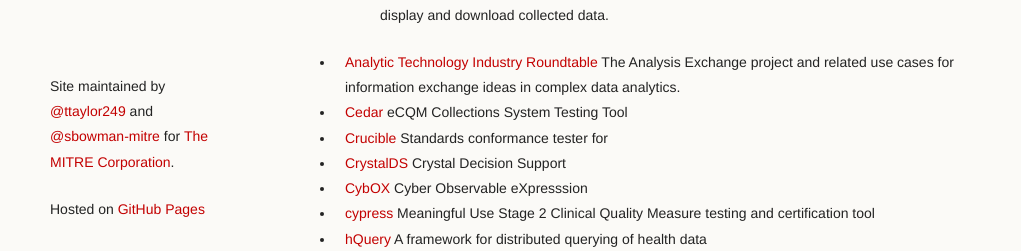
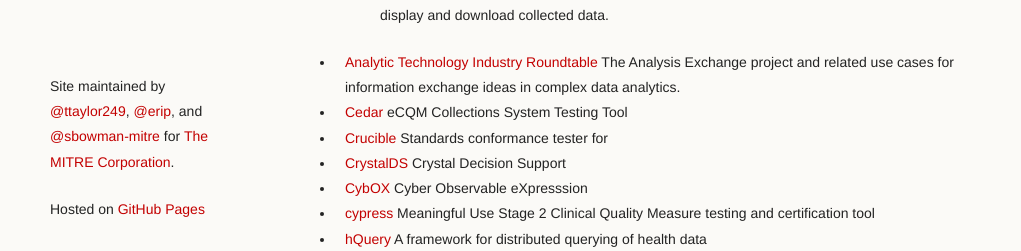
Before and after one commit to mitre/mitre.github.io, a Jekyll site: the page built from index.md, in a window 1280 px wide and 900 px high, scrolled down 491 px. Shown: the part 646-897 px from the top of the window, without its empty margins (0-1021 px from the left). Built offline with Jekyll 4.4.1, drawn with Linux system fonts in a browser that asks for light colours.

Commit message:
Update footer.html

```diff
--- a/_includes/footer.html
+++ b/_includes/footer.html
@@ -1,4 +1,4 @@
       <footer>
-        <p><small>Site maintained by <a href="https://github.com/ttaylor249" class="user-mention">@ttaylor249</a> and <a href="https://github.com/sbowman-mitre" class="user-mention">@sbowman-mitre</a> for <a href="http://www.mitre.org/">The MITRE Corporation</a>.</small></p>
+        <p><small>Site maintained by <a href="https://github.com/ttaylor249" class="user-mention">@ttaylor249</a>, <a href="https://github.com/erip" class="user-mention">@erip</a>, and <a href="https://github.com/sbowman-mitre" class="user-mention">@sbowman-mitre</a> for <a href="http://www.mitre.org/">The MITRE Corporation</a>.</small></p>
         <p><small>Hosted on <a href="https://pages.github.com">GitHub Pages</a></small></p>
       </footer>
```
